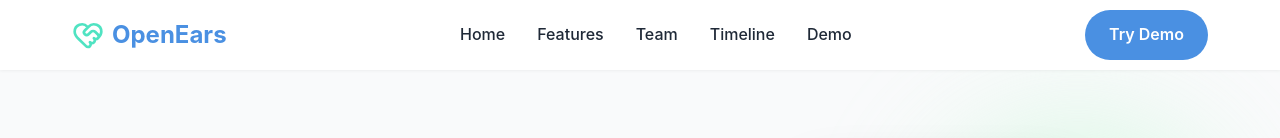
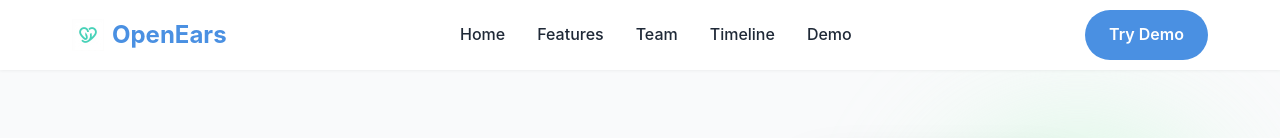
Before and after one commit to jasonkmathew/openears, a React (Vite) app: page / in a window 1280 px wide. Shown: the top 138 px of the page. Built offline with nearby package versions, Linux system fonts and the light colour scheme.

Commit message:
feat: add application logo

```diff
--- a/src/components/Header.jsx
+++ b/src/components/Header.jsx
@@ -22,7 +22,7 @@ const Header = () => {
             window.scrollTo(0, 0);
           }}
         >
-          <HeartHandshake className="logo-icon" size={32} />
+          <img src="/logo.png" alt="OpenEars Logo" className="logo-image" style={{ width: '32px', height: '32px', objectFit: 'contain' }} />
           <span className="logo-text">OpenEars</span>
         </Link>
 
```
Also changed, not shown: public/logo.png (added).
